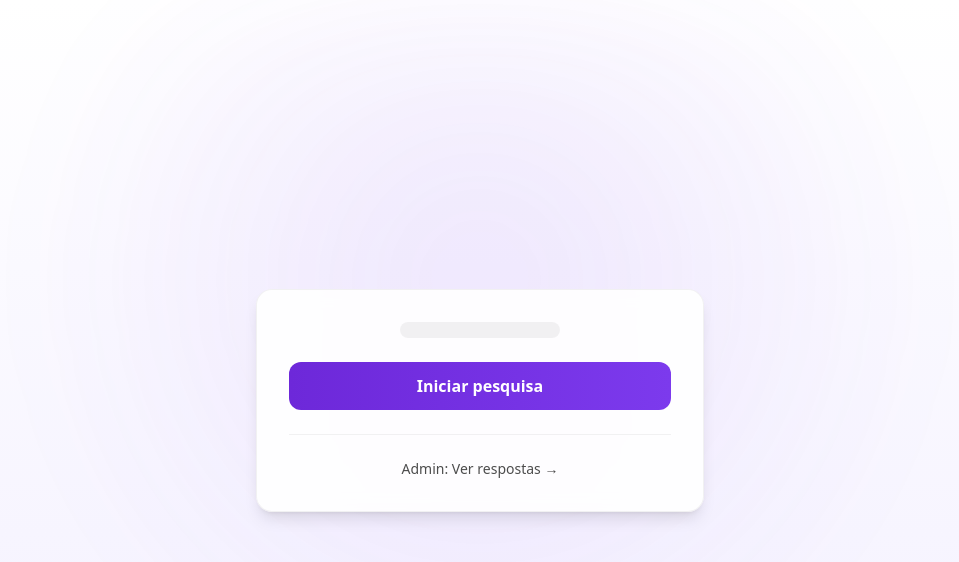
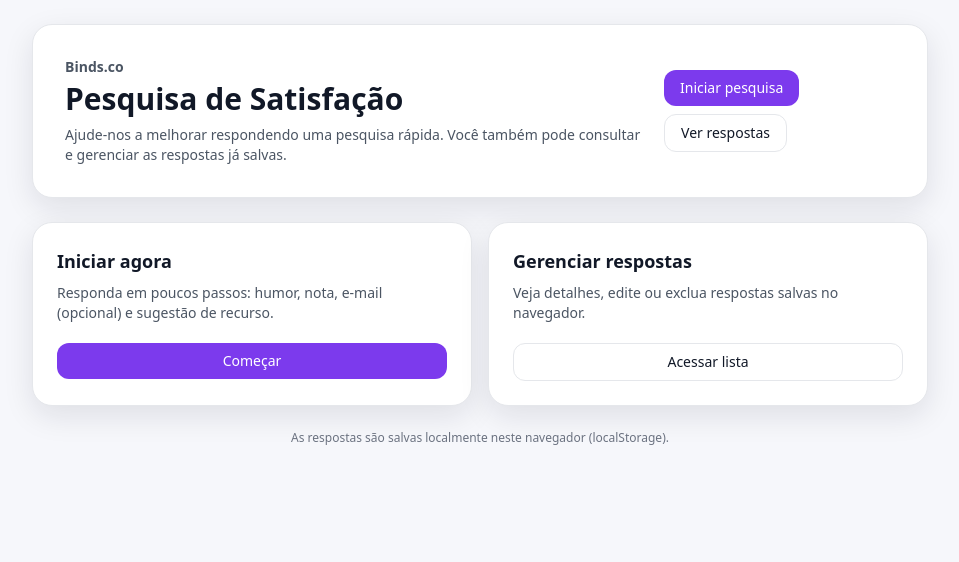
Before and after one commit to joao-holanda19/binds-satisfaction-test, a Vue app: page / in a window 1280 px wide. Shown: the top 562 px of the page, without its empty margins (160-1119 px from the left). Built offline with nearby package versions, Linux system fonts and the light colour scheme.

Commit message:
chore(layout): atualizar tela inicial no padrão Binds (ações e hero)

```diff
--- a/src/views/HomeView.vue
+++ b/src/views/HomeView.vue
@@ -1,36 +1,65 @@
 <template>
-  <div
-    class="min-h-screen flex items-center justify-center p-6"
-  >
-    <!-- fundo suave (tipo print) -->
-    <div class="fixed inset-0 -z-10 bg-gradient-to-b from-white to-[#f3f0ff]" />
-    <div class="fixed inset-0 -z-10 opacity-60 blur-3xl"
-      style="background: radial-gradient(circle at 50% 35%, rgba(124,58,237,0.18), transparent 55%);"
-    />
+  <div class="min-h-screen binds-bg p-6">
+    <div class="mx-auto w-full max-w-4xl space-y-6">
+      <!-- HERO -->
+      <div class="binds-card p-8">
+        <div class="flex flex-col gap-4 md:flex-row md:items-center md:justify-between">
+          <div>
+            <p class="text-sm font-semibold text-gray-600">Binds.co</p>
+            <h1 class="mt-1 text-3xl font-bold text-gray-900">
+              Pesquisa de Satisfação
+            </h1>
+            <p class="mt-2 max-w-2xl text-sm text-gray-600">
+              Ajude-nos a melhorar respondendo uma pesquisa rápida. Você também pode consultar e gerenciar
+              as respostas já salvas.
+            </p>
+          </div>
 
-    <!-- card central -->
-    <div class="w-full max-w-md rounded-2xl bg-white/90 backdrop-blur p-8 shadow-lg border border-black/5">
-      <div class="flex flex-col items-center text-center gap-6">
-        <!-- “falso header” (opcional, só pra ficar mais parecido com o print) -->
-        <div class="h-4 w-40 rounded-full bg-black/5" />
+          <div class="flex flex-wrap gap-2">
+            <RouterLink to="/p/default" class="btn btn-primary">
+              Iniciar pesquisa
+            </RouterLink>
 
-        <RouterLink
-          to="/p/default"
-          class="w-full rounded-xl px-6 py-3 font-semibold text-white text-center transition active:scale-[0.99]"
-          style="background: linear-gradient(90deg, #6d28d9, #7c3aed);"
-        >
-          Iniciar pesquisa
-        </RouterLink>
+            <RouterLink to="/responses" class="btn btn-secondary">
+              Ver respostas
+            </RouterLink>
+          </div>
+        </div>
+      </div>
 
-        <div class="w-full border-t border-black/5" />
+      <!-- AÇÕES EM CARDS -->
+      <div class="grid gap-4 md:grid-cols-2">
+        <div class="binds-card p-6">
+          <h2 class="text-lg font-bold">Iniciar agora</h2>
+          <p class="mt-2 text-sm text-gray-600">
+            Responda em poucos passos: humor, nota, e-mail (opcional) e sugestão de recurso.
+          </p>
 
-        <RouterLink
-          to="/responses"
-          class="text-sm text-black/70 hover:text-black transition"
-        >
-          <span class="font-medium">Admin:</span> Ver respostas →
-        </RouterLink>
+          <div class="mt-5">
+            <RouterLink to="/p/default" class="btn btn-primary w-full justify-center">
+              Começar
+            </RouterLink>
+          </div>
+        </div>
+
+        <div class="binds-card p-6">
+          <h2 class="text-lg font-bold">Gerenciar respostas</h2>
+          <p class="mt-2 text-sm text-gray-600">
+            Veja detalhes, edite ou exclua respostas salvas no navegador.
+          </p>
+
+          <div class="mt-5">
+            <RouterLink to="/responses" class="btn btn-secondary w-full justify-center">
+              Acessar lista
+            </RouterLink>
+          </div>
+        </div>
       </div>
+
+      <!-- Rodapé simples -->
+      <p class="text-center text-xs text-gray-500">
+        As respostas são salvas localmente neste navegador (localStorage).
+      </p>
     </div>
   </div>
 </template>
```
